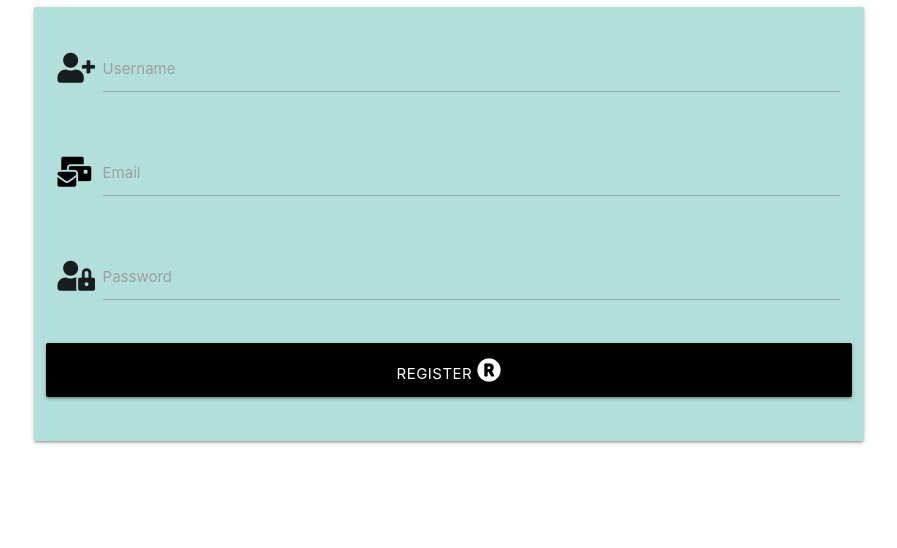
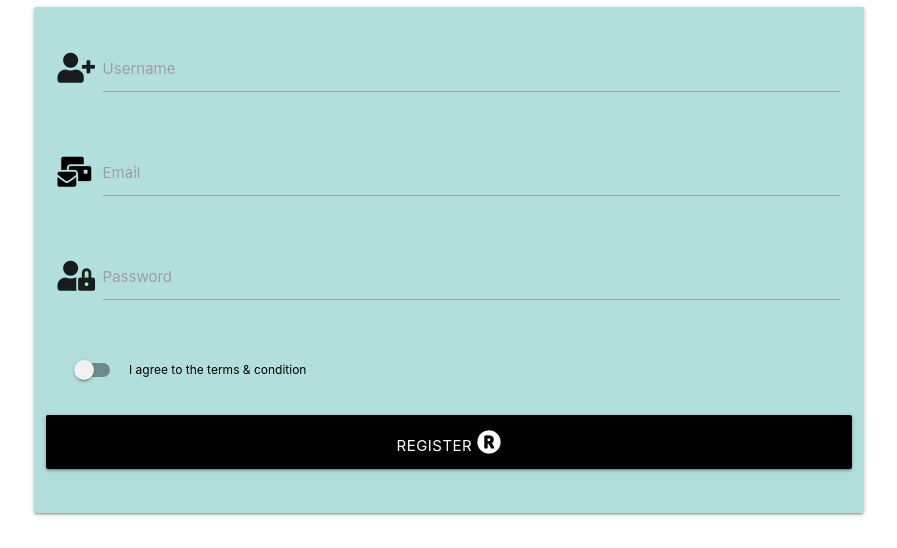
Before and after one commit to ColinHammarberg/milestoneprojectnumber3, a Flask app: page /register in a window 1280 px wide. Shown: the part 273-821 px from the top of the page, without its empty margins (191-1088 px from the left). Before the commit the page ends 717 px from the top, so only its background shows below. Run offline with Flask 2, Linux system fonts and the light colour scheme; some libraries are stand-ins or nearby versions.

Commit message:
Added the swich button to the terms & condition section below the input fields. Later I will add the functionality for the swich as well.

```diff
--- a/static/style.css
+++ b/static/style.css
@@ -52,6 +52,11 @@ body {
     margin-top: 80px;
   }
 
+.terms {
+    color: #000;
+  }
+
+
   @media(max-width: 768px) {
     .header {
         font-size: 20px;
--- a/templates/register.html
+++ b/templates/register.html
@@ -6,7 +6,7 @@
 <div class="row register">
     <form class="col s12 m8 offset-m2" method="POST" action="{{ url_for('register') }}">
         <div class="card-panel teal lighten-4">
-            <!-- username -->
+            <!-- The username section -->
             <div class="row">
                 <div class="input-field col s12">
                     <i class="fas fa-user-plus prefix black-blue-text text-darken-4"></i>
@@ -15,7 +15,7 @@
                     <label for="username">Username</label>
                 </div>
             </div>
-            <!-- email -->
+            <!-- The email -->
             <div class="row">
                 <div class="input-field col s12">
                     <i class="fas fa-mail-bulk prefix black-text text-darken-4"></i>
@@ -24,7 +24,7 @@
                     <label for="email">Email</label>
                 </div>
             </div>
-            <!-- passowrd -->
+            <!-- The passowrd section-->
             <div class="row">
                 <div class="input-field col s12">
                     <i class="fas fa-user-lock prefix black-blue-text text-darken-4"></i>
@@ -33,6 +33,18 @@
                     <label for="password">Password</label>
                 </div>
             </div>
+            <!-- The switch button section (for the terms & condition) -->
+            <div class="row">
+				<div class="input-field col s12">
+					<div class="switch">
+						<label for="agree_terms">
+                            <input type="checkbox" id="agree_terms" name="agree_terms" class="black">
+                            <span class="lever"></span>
+                            <a href="#" class="terms">I agree to the terms & condition</a>
+                        </label>
+					</div>
+				</div>
+			</div>
             <!-- register -->
             <div class="row">
                 <button type="submit" class="col s12 btn-large black darken-4 text-shadow">
```
